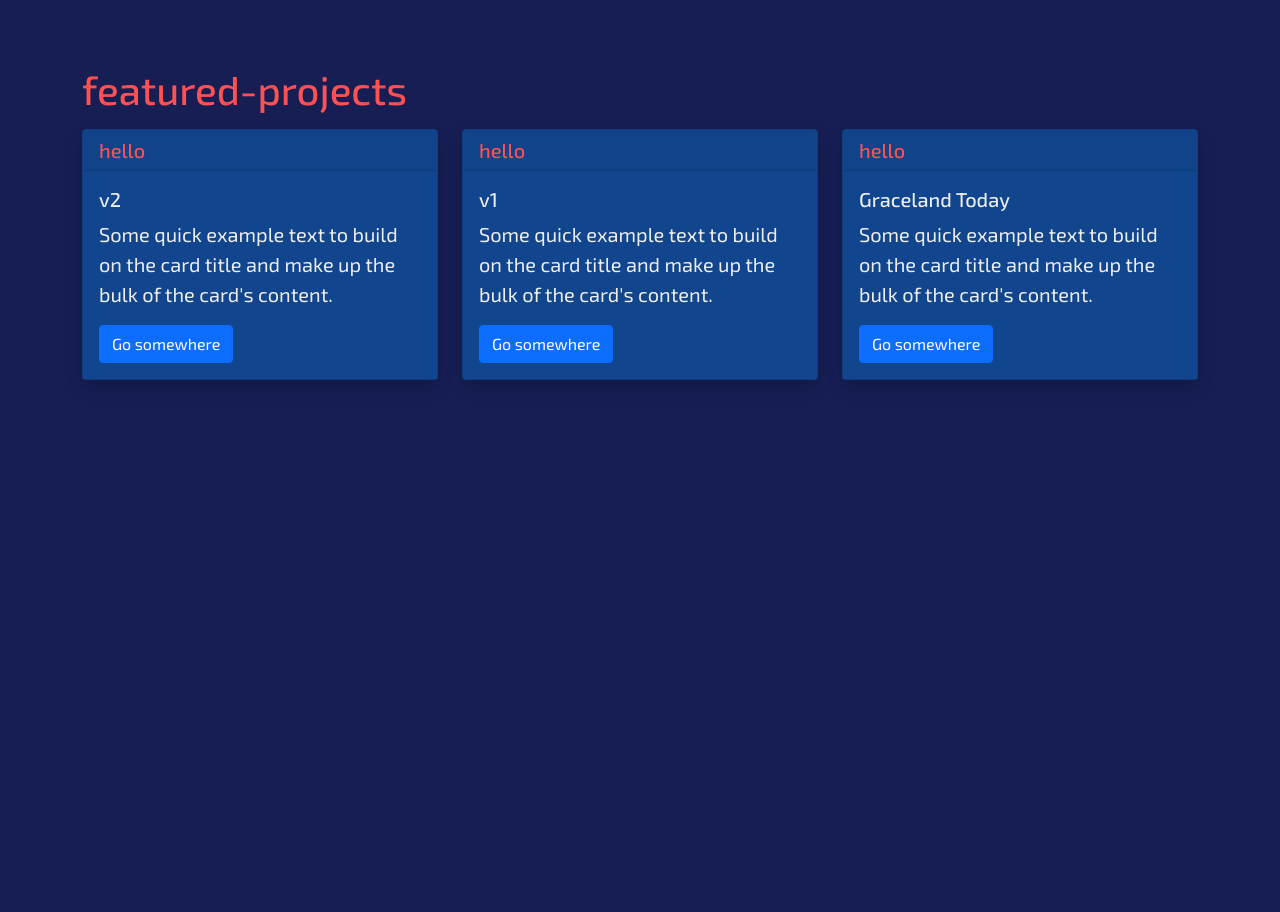
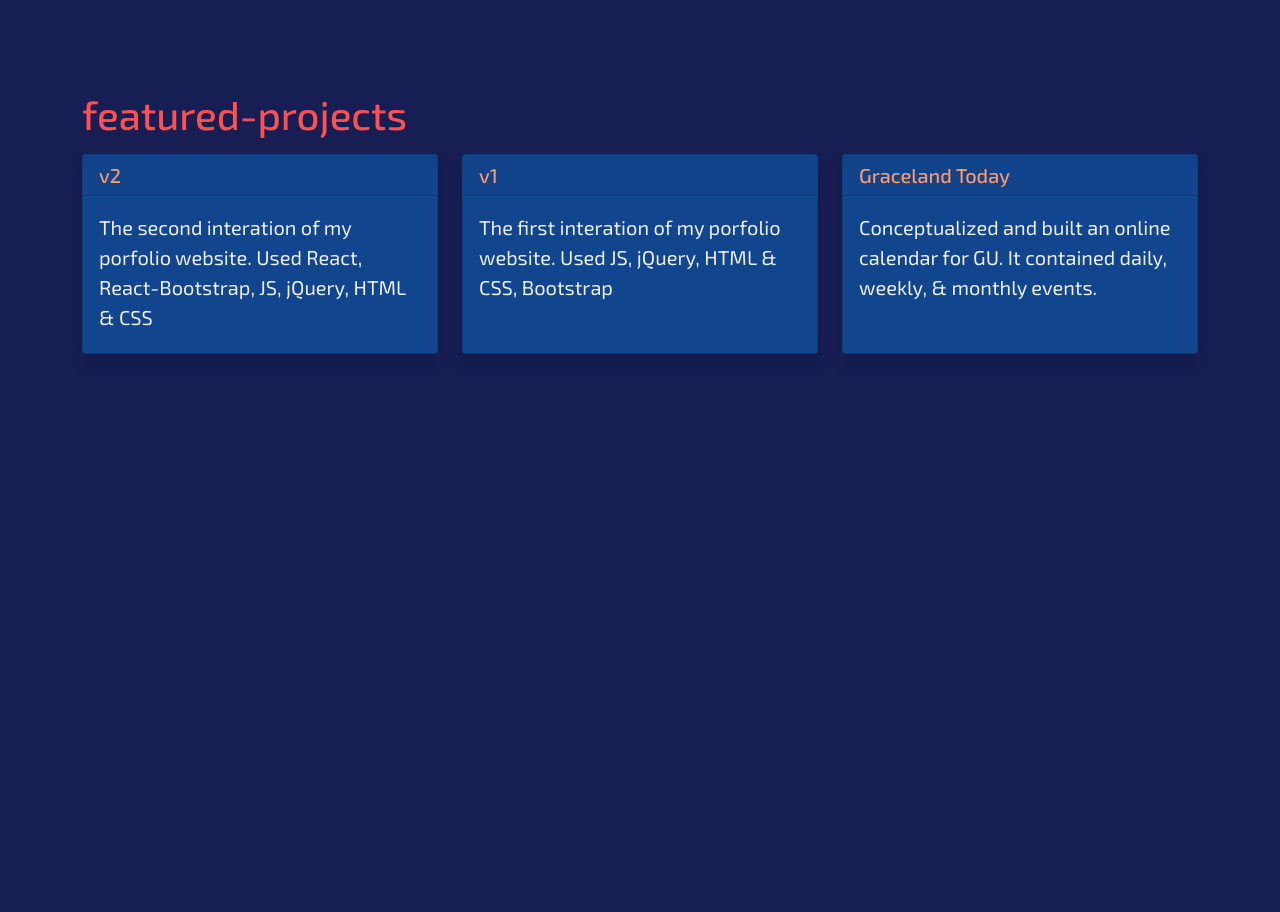
Before and after one commit to dylanfox5/v2-migration, a React (Create React App) app: page / in a window 1280 px wide. Shown: the part 1840-2752 px from the top of the page. Built offline with nearby package versions, Linux system fonts and the light colour scheme.

Commit message:
update project cards

```diff
--- a/src/components/projects/Projects.css
+++ b/src/components/projects/Projects.css
@@ -21,8 +21,19 @@
 
 .card:hover {
     background-color: var(--space-blue) !important;
+    /* color: var(--blue) !important; */
 }
 
-.card-icon {
-    color: var(--red);
+/* .card:hover > .card-title {
+    color: var(--blue);
+} */
+
+.card-title {
+    color: var(--orange);
 }
+
+@media (min-width: 768px) {
+    .card {
+        min-height: 25vh;
+    }
+}
--- a/src/components/projects/Projects.js
+++ b/src/components/projects/Projects.js
@@ -10,42 +10,33 @@ function Projects() {
         <Container className='projects'>
             <Row>
                 <h1 className='projects-h'>featured-projects</h1>
-                <Col>
+                <Col xs={12} md={6} lg={4}>
                     <Card className='shadow'>
-                        <Card.Header as='h5' className='card-icon'>hello</Card.Header>
+                        <Card.Header as='h5' className='card-title'>v2</Card.Header>
                         <Card.Body>
-                            <Card.Title>v2</Card.Title>
                             <Card.Text>
-                                Some quick example text to build on the card title and make up the bulk of
-                                the card's content.
+                                The second interation of my porfolio website. Used React, React-Bootstrap, JS, jQuery, HTML & CSS
                             </Card.Text>
-                            <Button variant="primary">Go somewhere</Button>
                         </Card.Body>
                     </Card>
                 </Col>
-                <Col>
+                <Col xs={12} md={6} lg={4}>
                     <Card className='shadow'>
-                        <Card.Header as='h5' className='card-icon'>hello</Card.Header>
+                        <Card.Header as='h5' className='card-title'>v1</Card.Header>
                         <Card.Body>
-                            <Card.Title>v1</Card.Title>
                             <Card.Text>
-                                Some quick example text to build on the card title and make up the bulk of
-                                the card's content.
+                                The first interation of my porfolio website. Used JS, jQuery, HTML & CSS, Bootstrap
                             </Card.Text>
-                            <Button variant="primary">Go somewhere</Button>
                         </Card.Body>
                     </Card>
                 </Col>
-                <Col>
+                <Col xs={12} md={6} lg={4}>
                     <Card className='shadow'>
-                        <Card.Header as='h5' className='card-icon'>hello</Card.Header>
+                        <Card.Header as='h5' className='card-title'>Graceland Today</Card.Header>
                         <Card.Body>
-                            <Card.Title>Graceland Today</Card.Title>
                             <Card.Text>
-                                Some quick example text to build on the card title and make up the bulk of
-                                the card's content.
+                                Conceptualized and built an online calendar for GU. It contained daily, weekly, & monthly events.
                             </Card.Text>
-                            <Button variant="primary">Go somewhere</Button>
                         </Card.Body>
                     </Card>
                 </Col>
```
